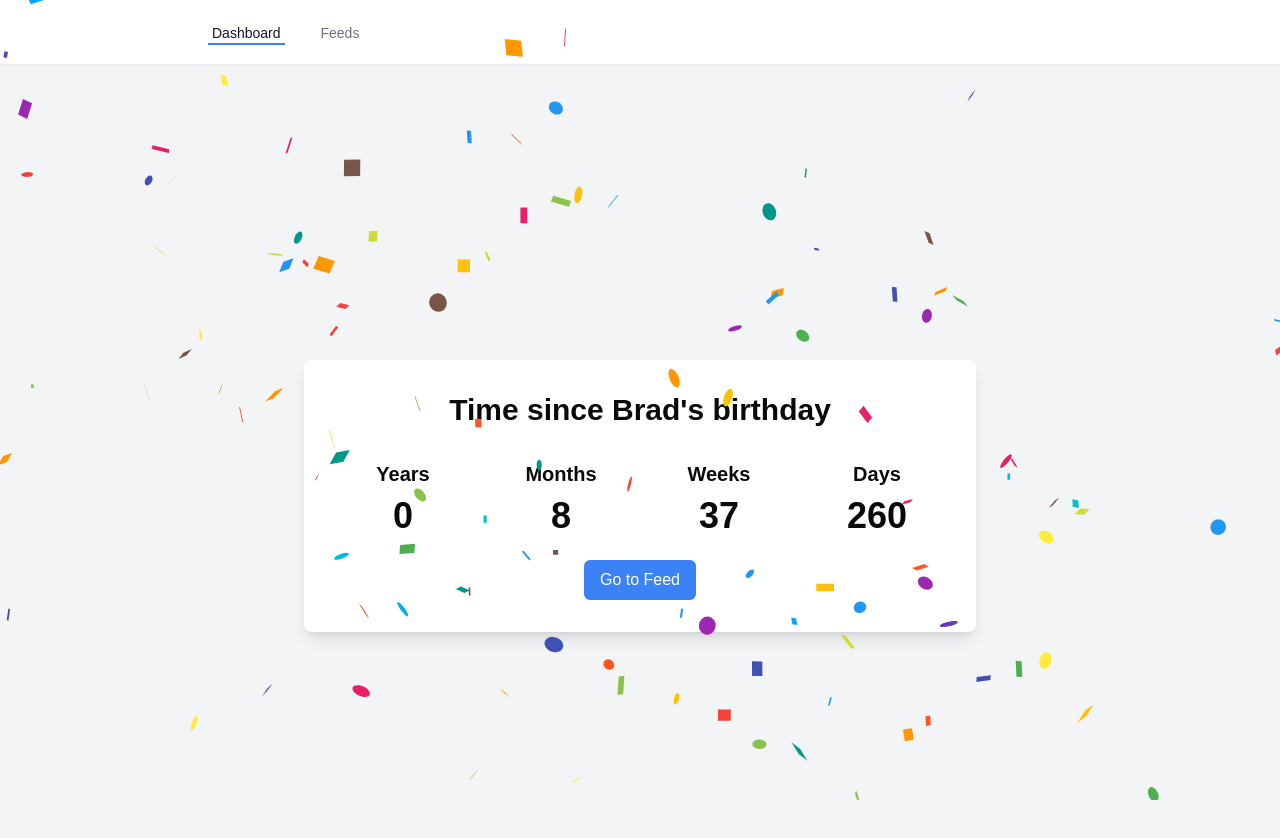
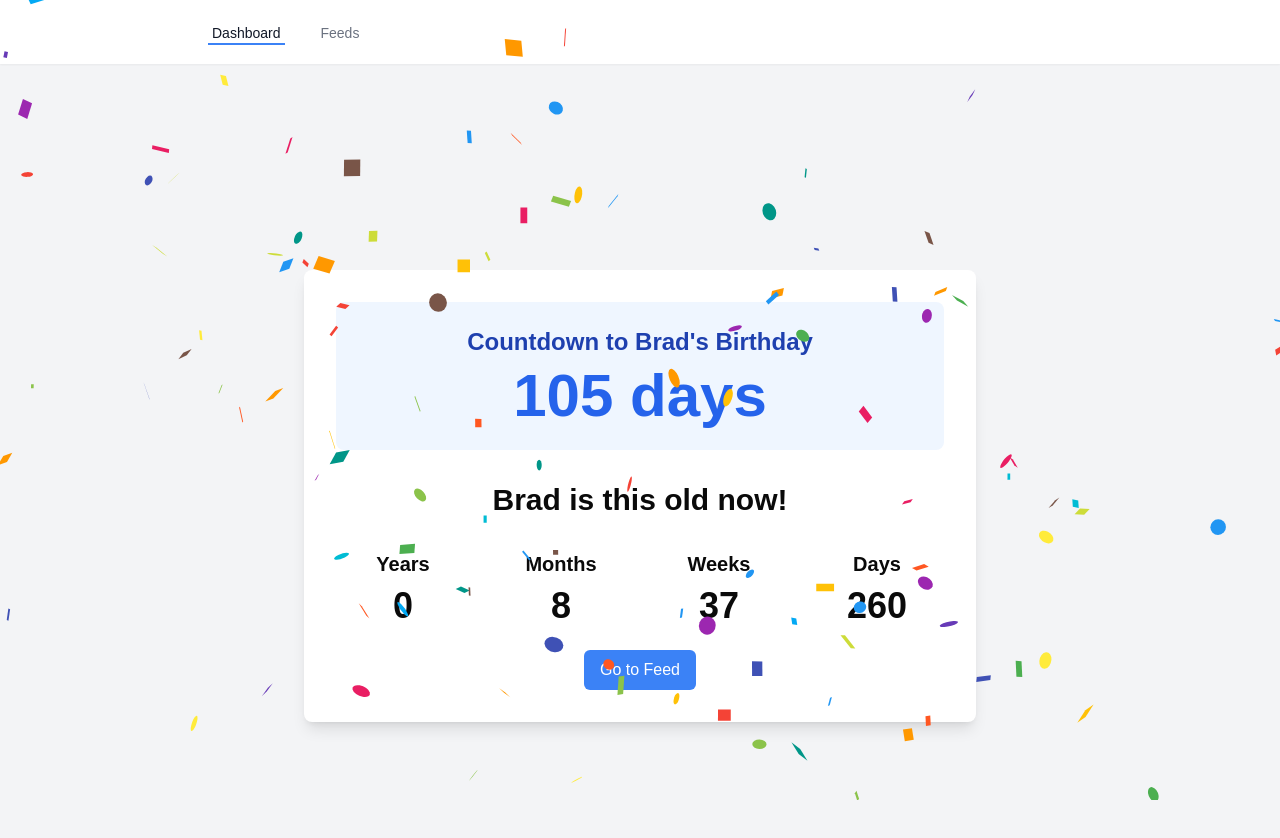
Before and after one commit to brandonwong91/baby-capy, a Next.js app: page /dashboard in a window 1280 px wide. Shown: the top 838 px of the page. Built offline with nearby package versions, Linux system fonts and the light colour scheme; sample sign-in values are in the browser's storage.

Commit message:
Add countdown

```diff
--- a/app/dashboard/page.tsx
+++ b/app/dashboard/page.tsx
@@ -39,6 +39,20 @@ export default function Dashboard() {
     return () => window.removeEventListener("resize", handleResize);
   }, [router]);
 
+  const calculateDaysUntilBirthday = () => {
+    const today = new Date();
+    const birthday = new Date(today.getFullYear(), 4, 9); // May is month 4 (0-based)
+
+    if (today > birthday) {
+      // If we've passed this year's birthday, calculate for next year
+      birthday.setFullYear(today.getFullYear() + 1);
+    }
+
+    const diffTime = birthday.getTime() - today.getTime();
+    return Math.ceil(diffTime / (1000 * 60 * 60 * 24));
+  };
+
+  const countdownDays = calculateDaysUntilBirthday();
   const years = differenceInYears(currentDate, targetDate);
   const months = differenceInMonths(currentDate, targetDate);
   const weeks = differenceInWeeks(currentDate, targetDate);
@@ -55,8 +69,17 @@ export default function Dashboard() {
         numberOfPieces={500}
       />
       <div className="w-full max-w-2xl p-4 sm:p-6 md:p-8 bg-white rounded-lg shadow-lg">
+        <div className="mb-8 p-6 bg-blue-50 rounded-lg text-center">
+          <h2 className="text-xl sm:text-2xl font-semibold mb-2 text-blue-800">
+            Countdown to Brad&apos;s Birthday
+          </h2>
+          <div className="text-4xl sm:text-6xl font-bold text-blue-600">
+            <CountUp end={Math.abs(countdownDays)} duration={2.5} />
+            {Math.abs(countdownDays) === 1 ? " day" : " days"}
+          </div>
+        </div>
         <h1 className="text-2xl sm:text-3xl font-bold text-center mb-4 sm:mb-8">
-          Time since Brad&apos;s birthday
+          Brad is this old now!
         </h1>
         <div className="grid grid-cols-2 sm:grid-cols-4 gap-3 sm:gap-6 mb-4 sm:mb-6">
           <div className="text-center">
```
